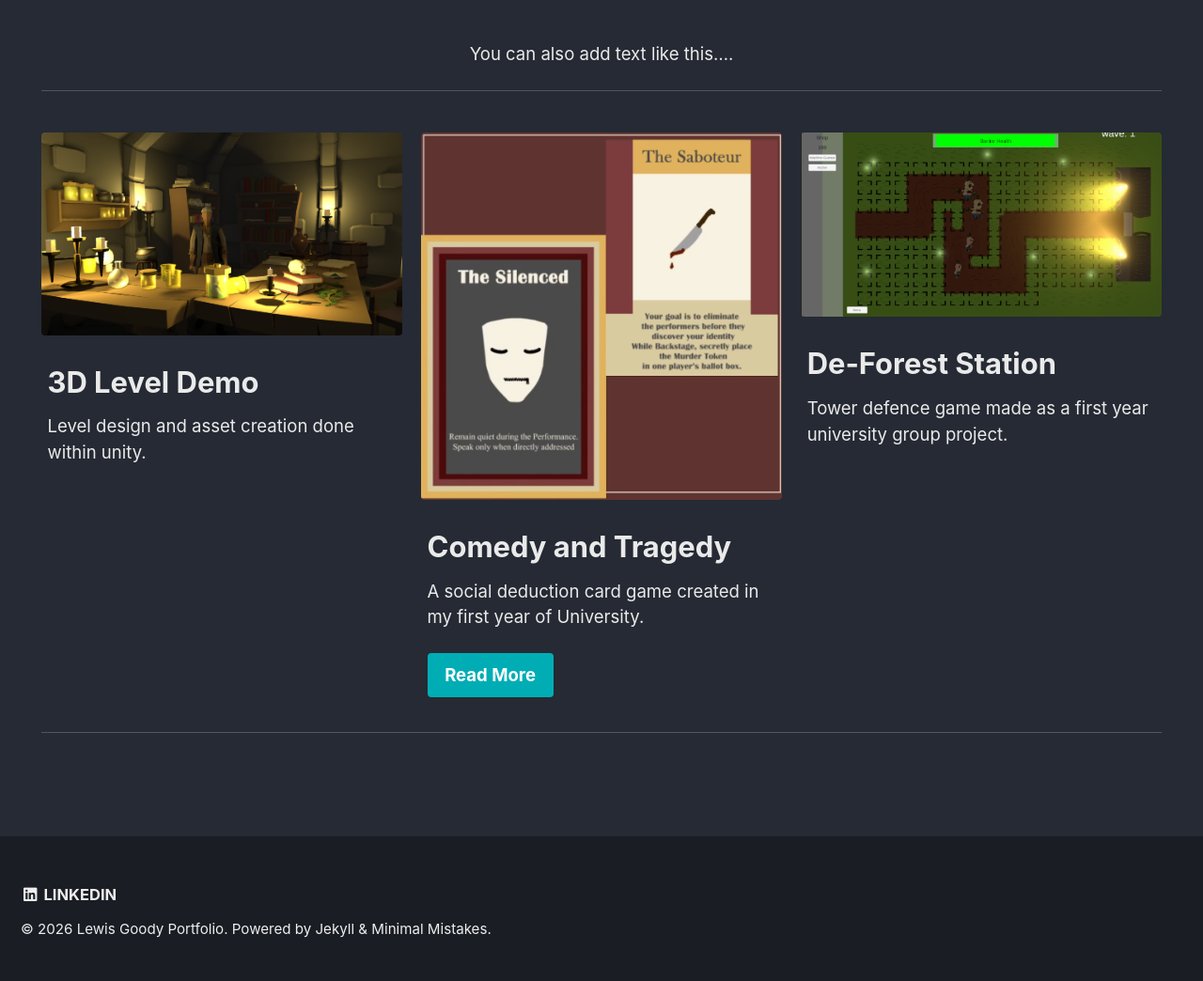
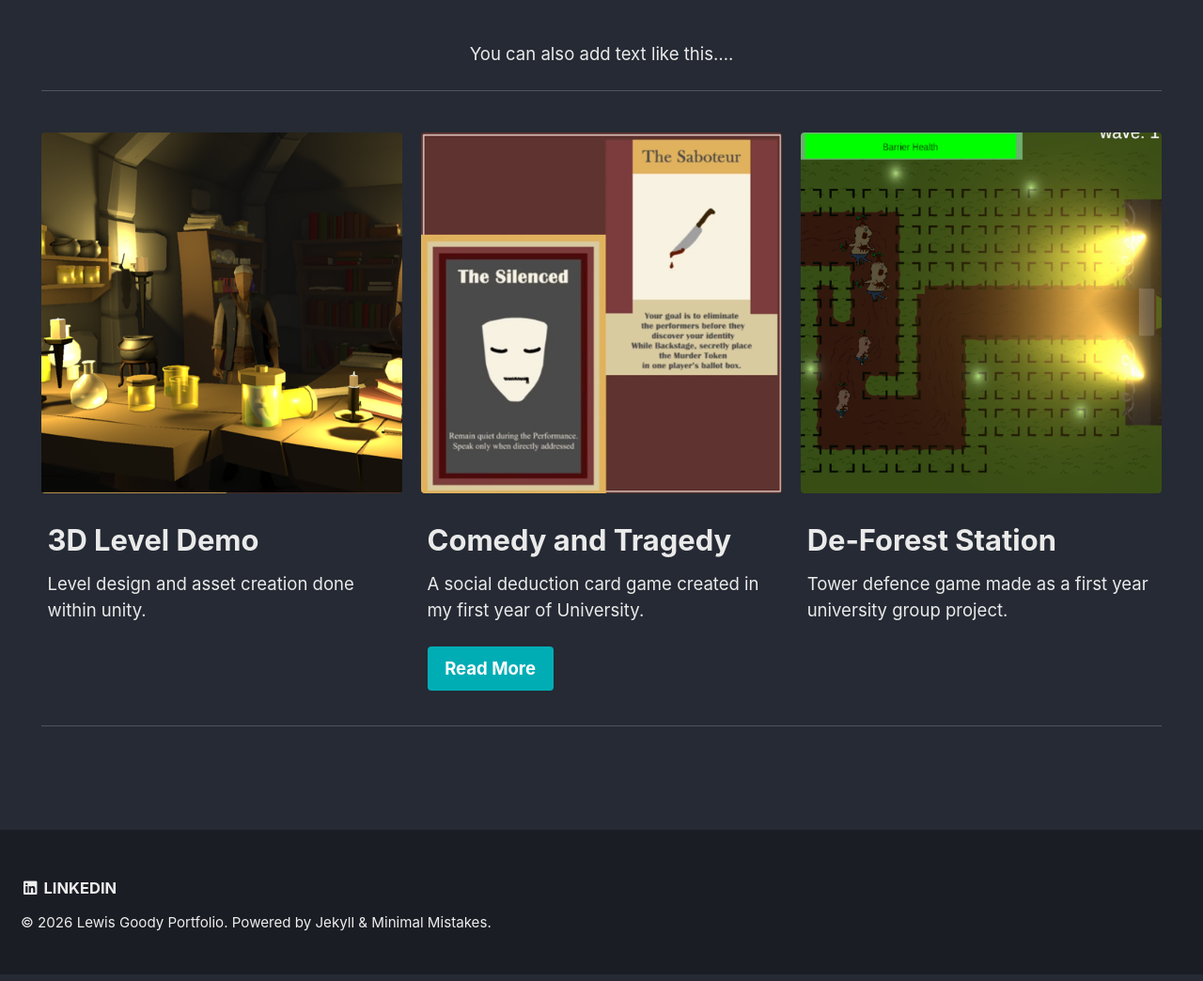
Before and after one commit to Sergeant-Salmon/Sergeant-Salmon.github.io, a Jekyll site: the page built from _pages/index.md, in a window 1280 px wide. Shown: the part 454-1498 px from the top of the page at 94% size. Built offline with Jekyll 4.4.1, drawn with Linux system fonts in a browser that asks for light colours.

Commit message:
Update index.md

```diff
--- a/_pages/index.md
+++ b/_pages/index.md
@@ -16,18 +16,18 @@ excerpt: "This is the main page, you can find an brief preview of my projects he
 intro:
   - excerpt: 'You can also add text like this....'
 feature_row:
-  - image_path: /assets/images/Screenshot 2025-12-08 031616.png
+  - image_path: /assets/images/3D 1.png
     alt: "placeholder image 1"
     title: "3D Level Demo"
     excerpt: "Level design and asset creation done within unity."
-  - image_path: /assets/images/Screenshot 2026-04-16 103954.png
+  - image_path: /assets/images/BG 1.png
     alt: "placeholder image 2"
     title: "Comedy and Tragedy"
     excerpt: "A social deduction card game created in my first year of University."
     url: "#test-link"
     btn_label: "Read More"
     btn_class: "btn--primary"
-  - image_path: /assets/images/defireflies.png
+  - image_path: /assets/images/DFS 1.png
     alt: "De-Forest Station"
     title: "De-Forest Station"
     excerpt: "Tower defence game made as a first year university group project."
```
